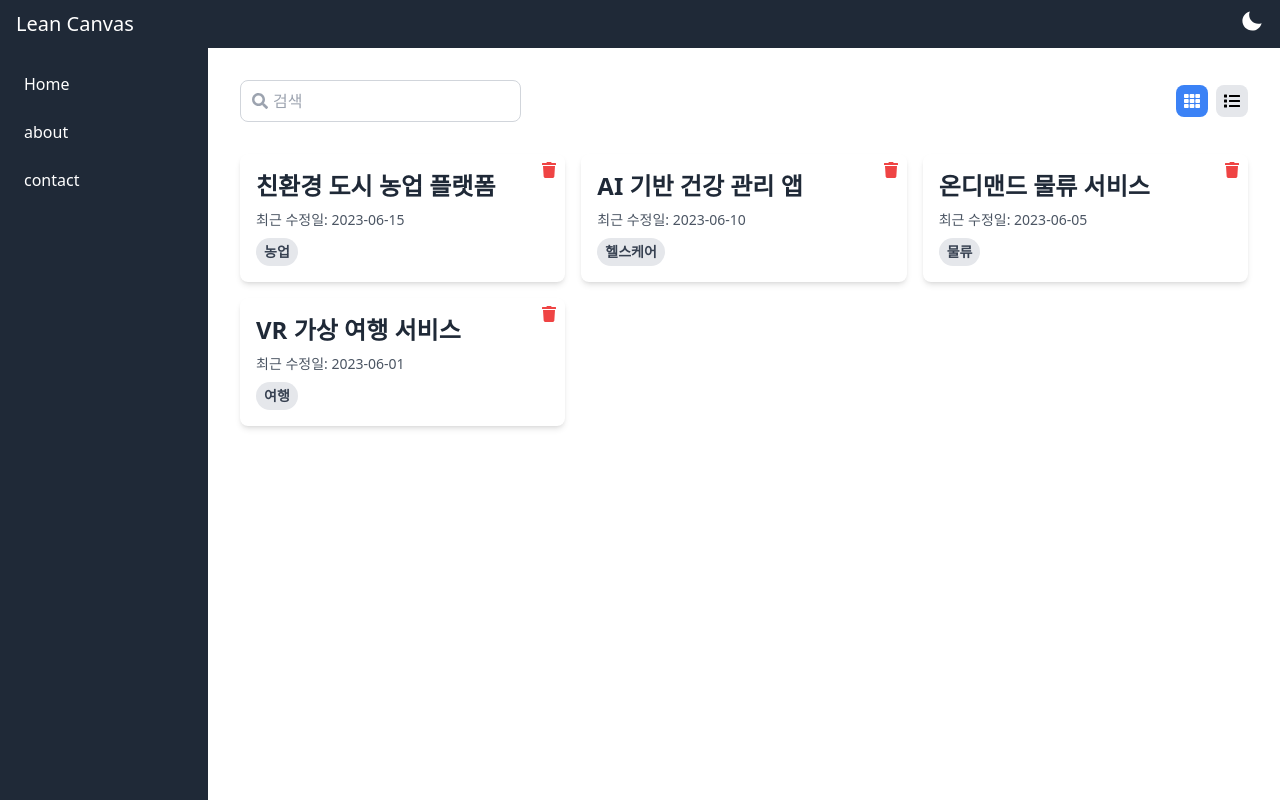
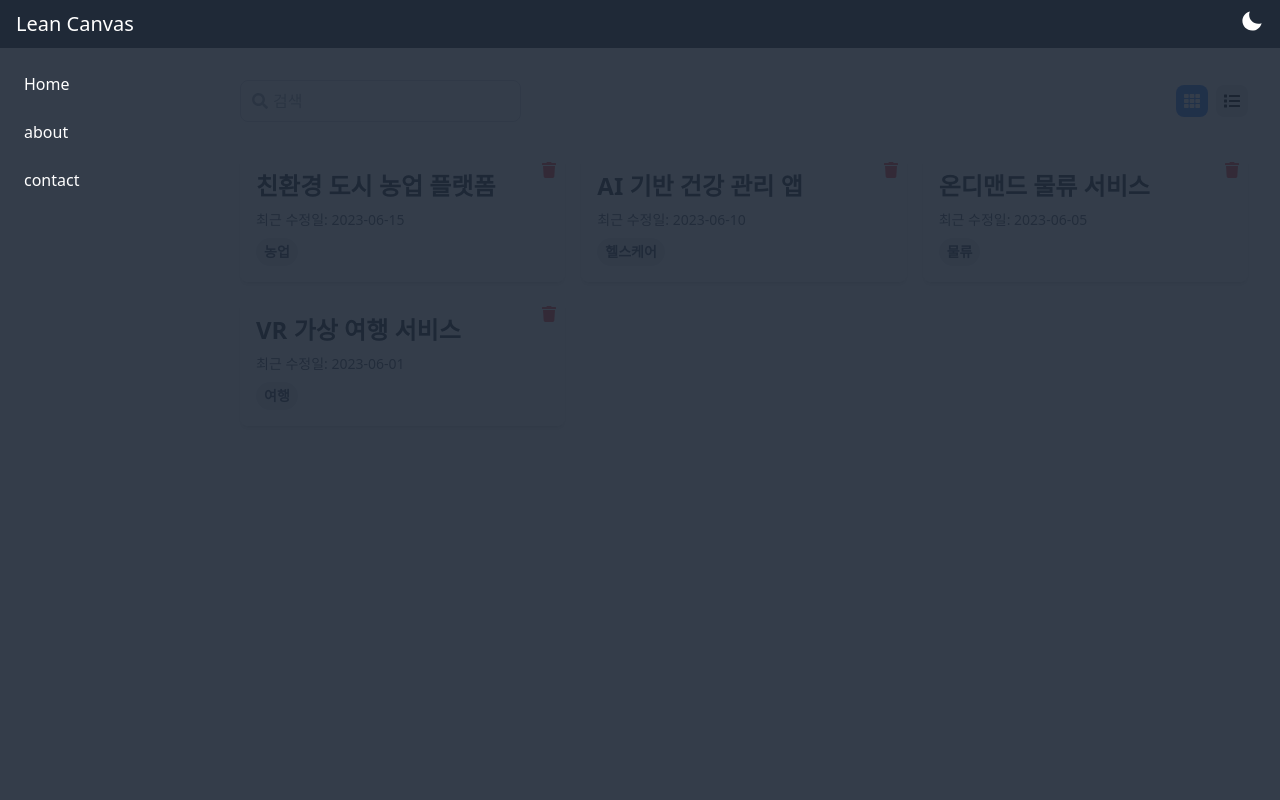
Before and after one commit to GCgang/lean-canvas, a React (Vite) app: page / in a window 1280 px wide. Built offline with nearby package versions, Linux system fonts and the light colour scheme.

Commit message:
Refactor: CSS-Header

```diff
--- a/src/components/Header.jsx
+++ b/src/components/Header.jsx
@@ -46,8 +46,8 @@ export default function Header() {
       </div>
 
       <aside
-        className={`fixed left-0 top-12 h-full w-52 z-50 bg-gray-800 p-4 transition-transform duration-300 transform ${
-          sideBarOpen ? 'translate-x-0' : '-translate-x-full'
+        className={`fixed left-0 top-12 h-full  opacity-90 z-50 bg-gray-800 p-4 transition-transform duration-300 transform ${
+          sideBarOpen ? 'w-full translate-x-0' : 'w-52 -translate-x-full'
         } md:translate-x-0`}
       >
         <nav>
```
